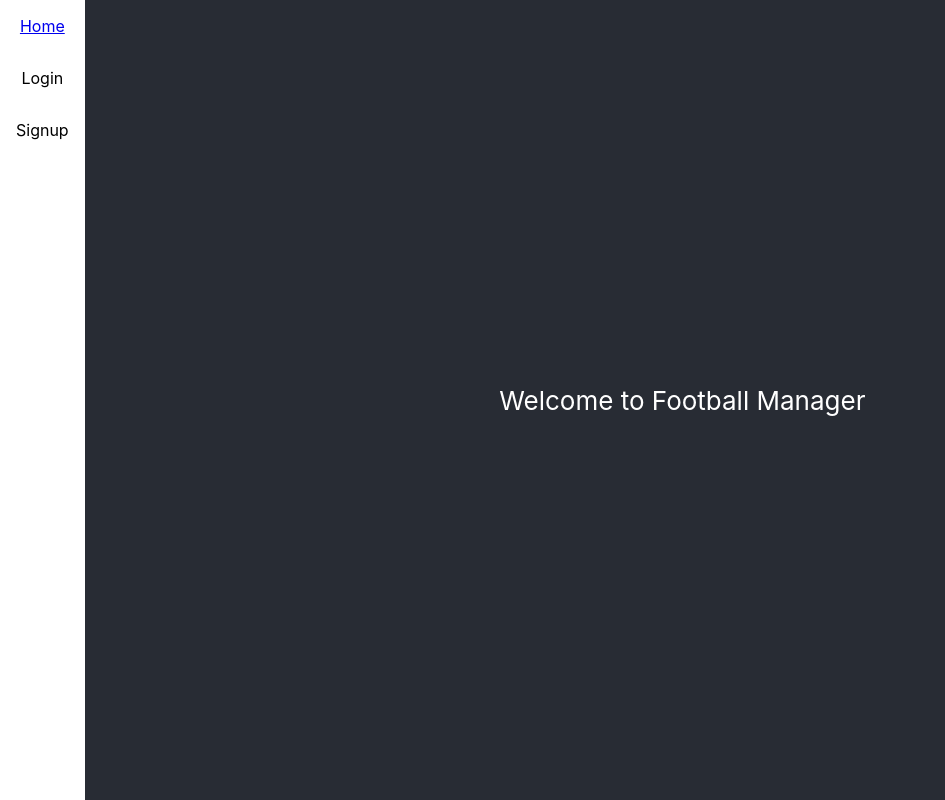
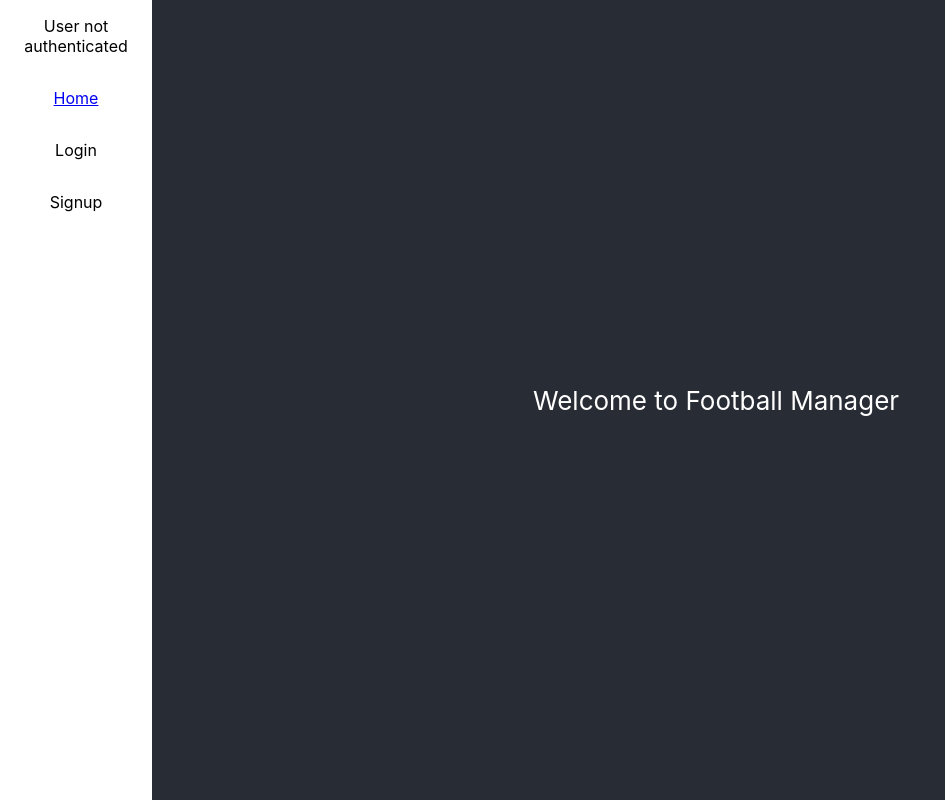
Before and after one commit to apacheco37/football-manager-client, a React (Vite) app: page / in a window 1280 px wide. Shown: the whole page, without its empty margins (0-945 px from the left). Built offline with nearby package versions, Linux system fonts and the light colour scheme; no server answers.

Commit message:
Add UserContext and fetch user on startup

```diff
--- a/src/App.tsx
+++ b/src/App.tsx
@@ -1,4 +1,7 @@
+import { createContext, useState } from "react";
 import styled from "@emotion/styled";
+import { gql, useQuery } from "@apollo/client";
+
 import Sidebar from "./Sidebar";
 
 const AppDiv = styled.div({
@@ -6,7 +9,7 @@ const AppDiv = styled.div({
   display: "flex",
 });
 
-const Header = styled.header({
+const Content = styled.header({
   backgroundColor: "#282c34",
   minHeight: "100vh",
   display: "flex",
@@ -18,14 +21,44 @@ const Header = styled.header({
   width: "100%",
 });
 
+interface UserContextProps {
+  user: User | null;
+}
+
+export const UserContext = createContext({} as UserContextProps);
+
+const GET_LOGGED_USER = gql`
+  query GetLoggedUser {
+    user: verify {
+      id
+      username
+    }
+  }
+`;
+
+interface User {
+  id: string;
+  username: string;
+}
+
 function App() {
+  const [loggedUser, setLoggedUser] = useState<User | null>(null);
+
+  const { loading } = useQuery(GET_LOGGED_USER, {
+    onCompleted: (data) => setLoggedUser(data.user),
+  });
+
+  if (loading) return null;
+
   return (
-    <AppDiv>
-      <Sidebar />
-      <Header>
-        <p>Welcome to Football Manager</p>
-      </Header>
-    </AppDiv>
+    <UserContext.Provider value={{ user: loggedUser }}>
+      <AppDiv>
+        <Sidebar />
+        <Content>
+          <p>Welcome to Football Manager</p>
+        </Content>
+      </AppDiv>
+    </UserContext.Provider>
   );
 }
 
--- a/src/Sidebar.tsx
+++ b/src/Sidebar.tsx
@@ -1,4 +1,7 @@
+import { useContext } from "react";
 import styled from "@emotion/styled";
+
+import { UserContext } from "./App";
 
 const Menu = styled.div({
   display: "flex",
@@ -10,8 +13,11 @@ const MenuItem = styled.a({
 });
 
 function Sidebar() {
+  const { user } = useContext(UserContext);
+
   return (
     <Menu>
+      {user ? <p>Welcome {user.username}!</p> : <p>User not authenticated</p>}
       <MenuItem href="/">Home</MenuItem>
       <MenuItem>Login</MenuItem>
       <MenuItem>Signup</MenuItem>
```
